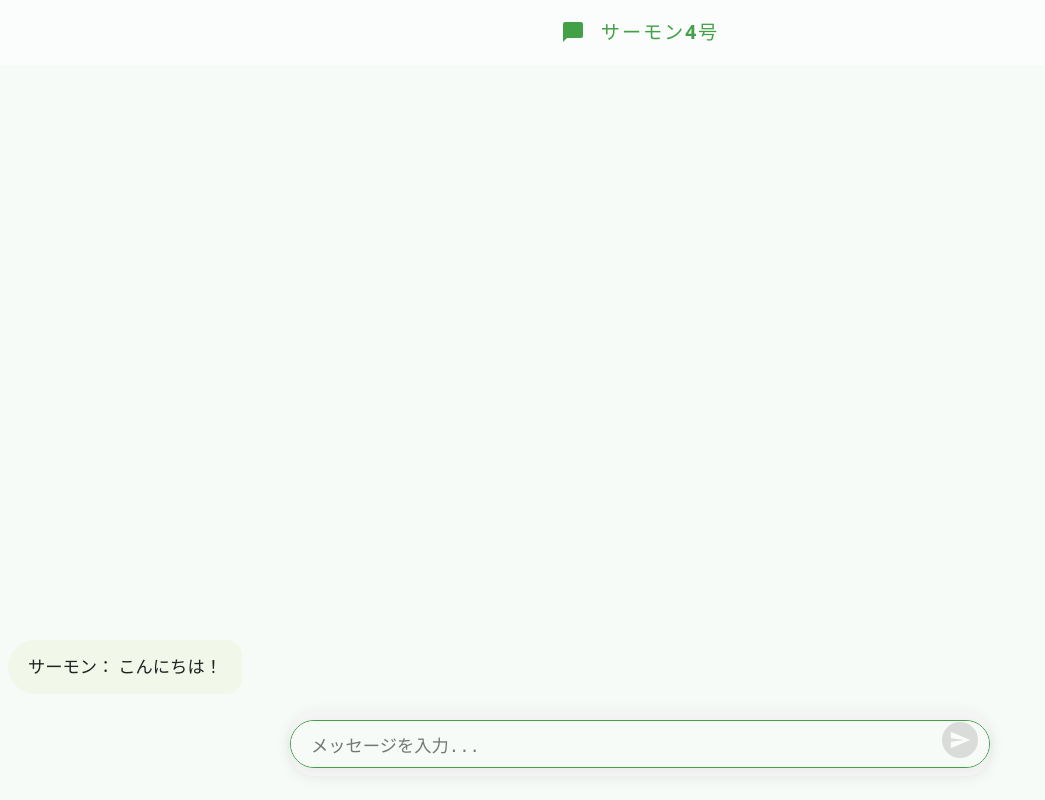
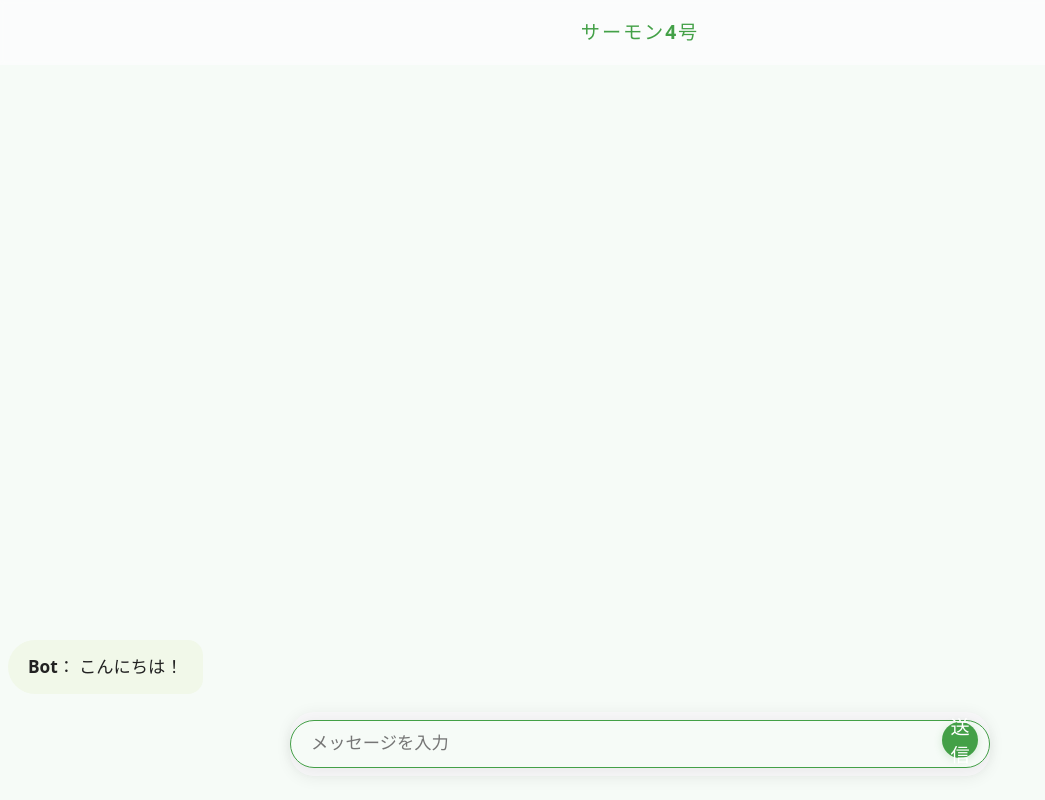
Before and after one commit to monokemonoke/salmon_4_remix, a React (Vite) app: page / in a window 1280 px wide. Shown: the whole page, without its empty margins (0-1045 px from the left). Built offline with nearby package versions, Linux system fonts and the light colour scheme.

Commit message:
fix: 一番下までスクロール

```diff
--- a/src/App.module.css
+++ b/src/App.module.css
@@ -56,6 +56,7 @@ body {
   align-items: stretch;
   justify-content: flex-start;
   background: var(--color-bg);
+  height: 100dvh;
 }
 .title {
   text-align: center;
@@ -65,8 +66,9 @@ body {
   font-weight: 700;
   letter-spacing: 0.05em;
 }
+
 .chatArea {
-  flex: 1 1 0;
+  height: 100%;
   max-height: 100dvh;
   overflow-y: auto;
   background: var(--color-bg);
--- a/src/App.tsx
+++ b/src/App.tsx
@@ -1,136 +1,64 @@
-import React, { useRef, useState } from 'react';
+import React, { useRef, useState, useEffect } from 'react';
+import styles from './App.module.css';
 import { SalmonBot } from './SalmonBot';
-import styles from './App.module.css';
-import { MdOutlineChatBubble, MdSend } from 'react-icons/md';
-import chatHistories from './chat_histories.json';
-
-interface Message {
-  speaker: string;
-  text: string;
-}
-
-const bot = new SalmonBot();
-const PAGE_SIZE = 0; // 1回で読み込む履歴数
-
-function mapHistoryToMessage(item: any): Message {
-  return {
-    speaker: item['201'] === '人' ? 'あなた' : 'サーモン',
-    text: item['件名'] || ''
-  };
-}
 
 function App() {
-  const [messages, setMessages] = useState<Message[]>([
-    { speaker: 'サーモン', text: 'こんにちは！' }
+  const [messages, setMessages] = useState([
+    { speaker: 'bot', text: 'こんにちは！' }
   ]);
-  const [input, setInput] = useState('');
-  const [finished, setFinished] = useState(false);
-  const inputRef = useRef<HTMLTextAreaElement>(null);
   const chatAreaRef = useRef<HTMLDivElement>(null);
-  const [historyPage, setHistoryPage] = useState(1);
-  const [historyLoaded, setHistoryLoaded] = useState(false);
-  const messagesEndRef = useRef<HTMLDivElement>(null);
+  const inputRef = useRef<HTMLInputElement>(null);
+  const bottomRef = useRef<HTMLDivElement>(null);
+  const bot = useRef(new SalmonBot());
 
-  React.useEffect(() => {
-    if (chatAreaRef.current) {
-      chatAreaRef.current.scrollTop = chatAreaRef.current.scrollHeight;
-    }
+  // メッセージ更新時・初回マウント時に一番下までスクロール
+  useEffect(() => {
+    bottomRef.current?.scrollIntoView({ behavior: 'auto' });
   }, [messages]);
 
-  React.useEffect(() => {
-    messagesEndRef.current?.scrollIntoView({ behavior: 'smooth' });
-  }, [messages]);
-
-  // スクロールトップで過去履歴を追加
-  const handleScroll = () => {
-    if (!chatAreaRef.current || historyLoaded) return;
-    if (chatAreaRef.current.scrollTop === 0) {
-      const total = chatHistories.length;
-      const nextPage = historyPage + 1;
-      const start = Math.max(0, total - nextPage * PAGE_SIZE);
-      const end = total - historyPage * PAGE_SIZE;
-      if (start < end) {
-        const more = chatHistories.slice(start, end).map(mapHistoryToMessage);
-        setMessages(prev => [...more, ...prev]);
-        setHistoryPage(nextPage);
-        if (start === 0) setHistoryLoaded(true);
-        // スクロール位置維持
-        setTimeout(() => {
-          if (chatAreaRef.current) {
-            chatAreaRef.current.scrollTop = 1;
-          }
-        }, 0);
-      }
-    }
-  };
-
   const handleSend = () => {
-    if (!input.trim() || finished) return;
-    const currentInput = input;
-    setInput('');
-    const userMsg = { speaker: 'あなた', text: currentInput };
-    const { response, finished: isFinished } = bot.respond(currentInput);
+    const text = inputRef.current?.value.trim() ?? '';
+    if (!text) return;
+    const { response } = bot.current.respond(text);
     setMessages(prev => [
       ...prev,
-      userMsg,
-      { speaker: 'サーモン', text: response.replace(/^サーモン：/, '') }
+      { speaker: 'user', text },
+      { speaker: 'bot', text: response.replace(/^サーモン：/, '') }
     ]);
-    setFinished(isFinished);
-    setTimeout(() => {
-      inputRef.current?.focus();
-    }, 100);
-  };
-
-  const handleKeyDown = (e: React.KeyboardEvent<HTMLTextAreaElement>) => {
-    if (e.key === 'Enter' && e.shiftKey) {
-      e.preventDefault();
-      handleSend();
+    if (inputRef.current) {
+      inputRef.current.value = '';
+      inputRef.current.focus();
     }
   };
 
   return (
     <div className={styles.container}>
       <header className={styles.headerGlass}>
-        <MdOutlineChatBubble size={24} color="#43a047" style={{verticalAlign: 'middle', marginRight: 8}} />
         サーモン4号
       </header>
       <div
+        ref={chatAreaRef}
         className={styles.chatArea}
-        style={{marginTop: 0}}
-        ref={chatAreaRef}
-        onScroll={handleScroll}
       >
         {messages.map((msg, i) => (
-          <div key={i} className={msg.speaker === 'あなた' ? styles.userMsg : styles.botMsg}>
-            <span className={styles.speaker} style={{color: '#222', fontWeight: 'bold'}}>{msg.speaker}：</span>
+          <div key={i} className={msg.speaker === 'user' ? styles.userMsg : styles.botMsg}>
+            <span className={styles.speaker}>{msg.speaker === 'user' ? 'あなた' : 'Bot'}：</span>
             <span>{msg.text}</span>
           </div>
         ))}
+        <div ref={bottomRef} />
       </div>
       <div className={styles.inputArea}>
         <div className={styles.inputWrapper}>
-          <textarea
+          <input
+            type="text"
             ref={inputRef}
-            value={input}
-            onChange={e => setInput(e.target.value)}
-            onKeyDown={handleKeyDown}
-            disabled={finished}
             className={styles.input}
-            placeholder="メッセージを入力..."
-            rows={2}
+            placeholder="メッセージを入力"
           />
-          <button
-            type="button"
-            onClick={handleSend}
-            disabled={finished || !input.trim()}
-            className={styles.sendButton}
-          >
-            <MdSend size={22} style={{verticalAlign: 'middle'}} />
-          </button>
+          <button onClick={handleSend} className={styles.sendButton}>送信</button>
         </div>
       </div>
-      {finished && <div className={styles.finished}>チャットを終了しました。</div>}
-      <div ref={messagesEndRef}></div>
     </div>
   );
 }
```
